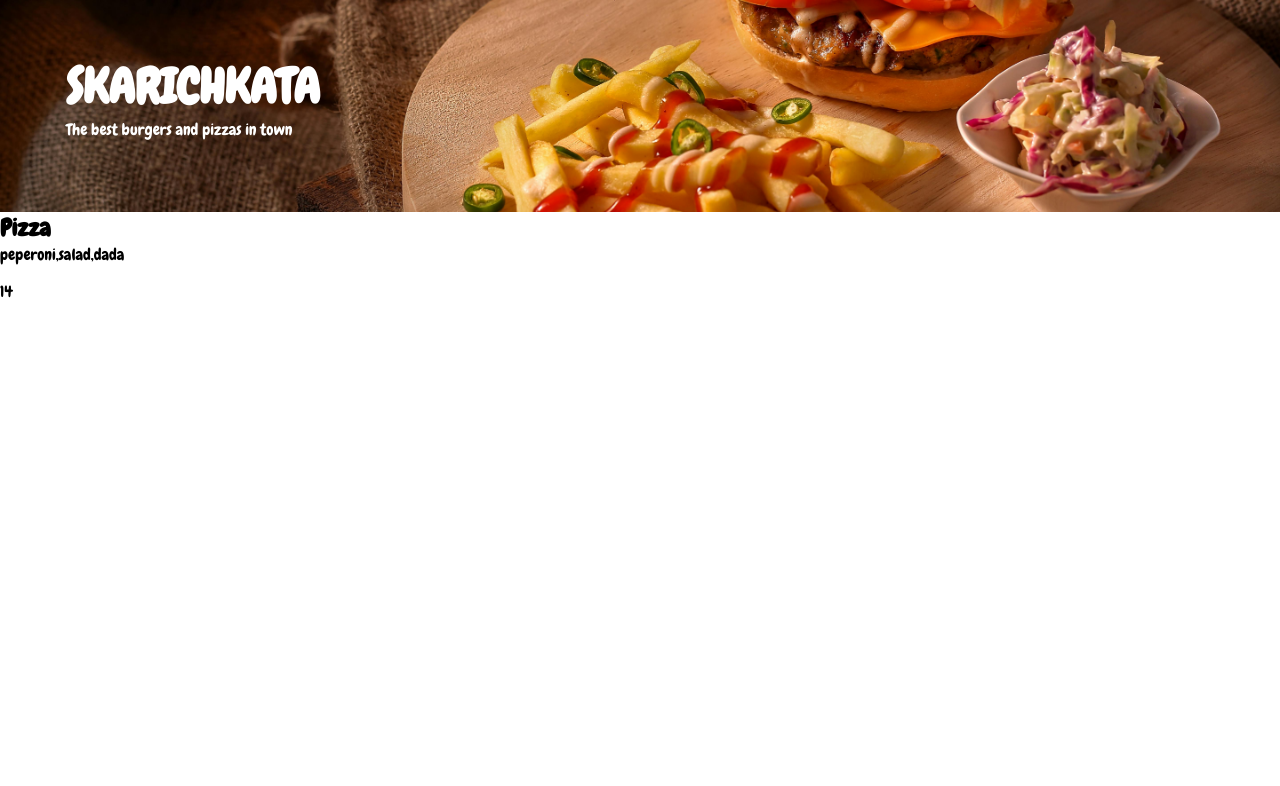
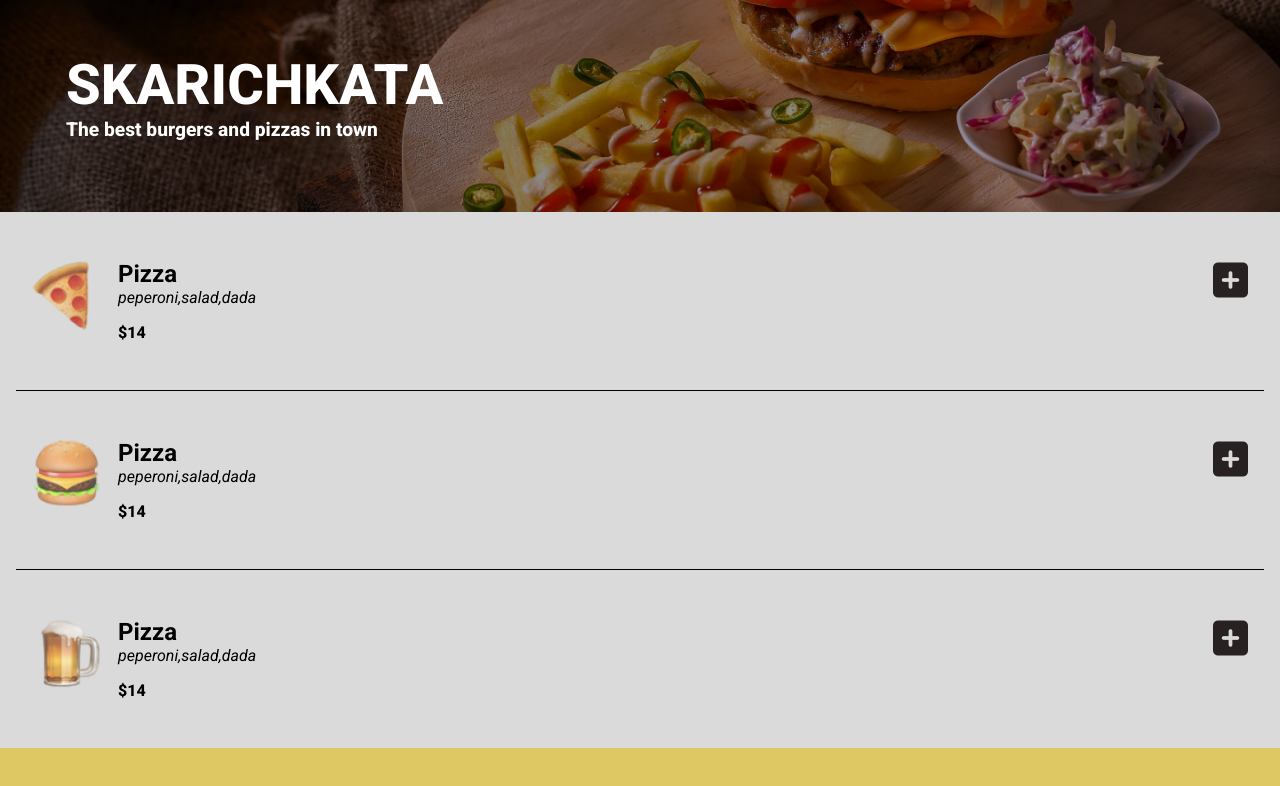
Before and after one commit to Iliyan300/Fast-Food-Ordering-App, a plain HTML site: page index.html in a window 1280 px wide. Drawn offline with Linux system fonts and the light colour scheme.

Commit message:
style update

```diff
--- a/index.html
+++ b/index.html
@@ -15,10 +15,41 @@
         </div>
         </header>
         <section>
+            <div class="menu-container">
             <div class="product-container">
+                <div><img src="/images/pizza.png"></div>
+                <div class="product-title">
                 <h2 class="product">Pizza</h2>
                 <p class="ingredients">peperoni,salad,dada</p>
-                <p class="price">14</p>
+                <p class="price">$14</p>
+            </div>
+            <div class="add-btn">
+               <i class="fa-solid fa-square-plus"></i>
+            </div>
+            </div>
+            <div class="line"></div>
+            <div class="product-container">
+                <div><img src="/images/burger.png"></div>
+                <div class="product-title">
+                <h2 class="product">Pizza</h2>
+                <p class="ingredients">peperoni,salad,dada</p>
+                <p class="price">$14</p>
+            </div>
+            <div class="add-btn">
+               <i class="fa-solid fa-square-plus"></i>
+            </div>
+            </div>
+            <div class="line"></div>
+            <div class="product-container">
+                <div><img src="/images/beer.png"></div>
+                <div class="product-title">
+                <h2 class="product">Pizza</h2>
+                <p class="ingredients">peperoni,salad,dada</p>
+                <p class="price">$14</p>
+            </div>
+            <div class="add-btn">
+               <i class="fa-solid fa-square-plus"></i>
+            </div>
             </div>
         </section>
 	<script src="index.js" type="module"></script>
--- a/style.css
+++ b/style.css
@@ -1,36 +1,34 @@
+
+/* General Styles */
+
 body {
     margin: 0;
     box-sizing: border-box;
-    font-family: "Chewy", serif;
+    font-family: 'Roboto', 'sans-serif';
+    background-color: #d3b42cbb;
 
 }
 
 header {
-
-    background-color: brown;
     background-image: url(./images/burger.jpg);
     background-position: center;
     background-repeat: no-repeat;
     background-size: cover;
+    background-color: rgba(26, 40, 100, 0.5);
+    background-blend-mode: multiply;
+
 }
 
-.header-container {
+img {
 
-
-    padding: 1rem;
-    display: flex;
-    justify-content: center;
-    align-items: flex-start;
-    flex-direction: column;
-    color: white;
-    height: 180px;
-    margin-left: 50px;
+    width: 70px;
 }
 
 h1 {
     margin-top:0;
     margin-bottom: 0;
-    font-size: 3rem;
+    font-size: 3.5rem;
+    font-weight: 800;
 }
 
 h2 {
@@ -41,3 +39,65 @@ h2 {
 p {
     margin-top: 0;
 }
+
+.line {
+
+    border-bottom: 1px solid black;
+}
+
+.header-container {
+
+    padding: 1rem;
+        display: flex;
+        justify-content: center;
+        align-items: flex-start;
+        flex-direction: column;
+        color: white;
+        height: 180px;
+        margin-left: 50px;
+    }
+
+.sub-title {
+
+    font-weight: 800;
+    font-size: 1.2rem;
+}
+
+
+.menu-container {
+
+    padding:1rem;
+    display: flex;
+    flex-direction: column;
+    gap:1rem;
+    background-color: #dadada;
+}
+
+.product-container {
+
+    margin-top: 1rem;
+    padding: 1rem;
+   display: grid;
+   grid-template-columns: auto 1fr auto;
+   gap: 1rem;
+
+
+}
+
+.add-btn i {
+    font-size: 2.5rem;
+    cursor: pointer;
+    color: #272121;
+
+}
+
+.ingredients {
+
+    font-weight: 400;
+    font-style: italic;
+}
+
+.price {
+
+    font-weight: 800;
+}
```
Also changed, not shown: images/beer.png (added), images/burger.png (added), images/pizza.png (added).
